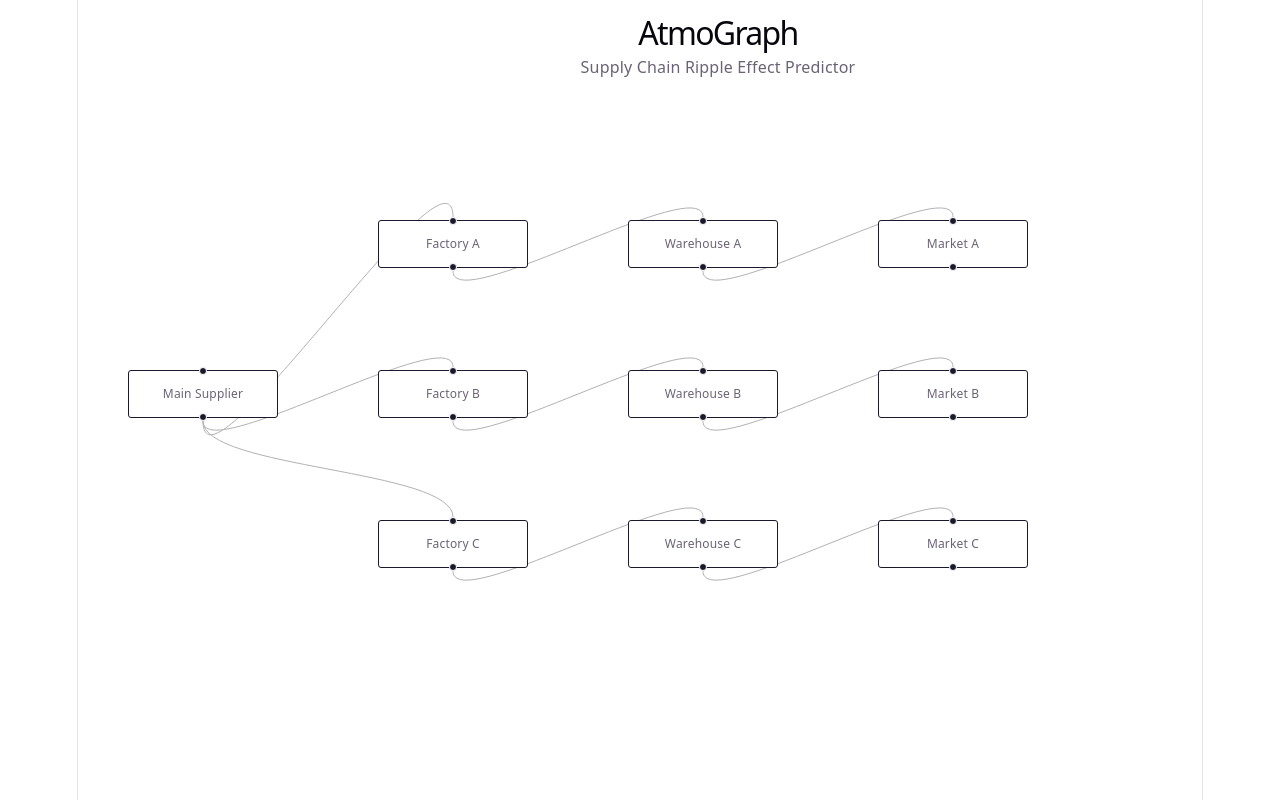
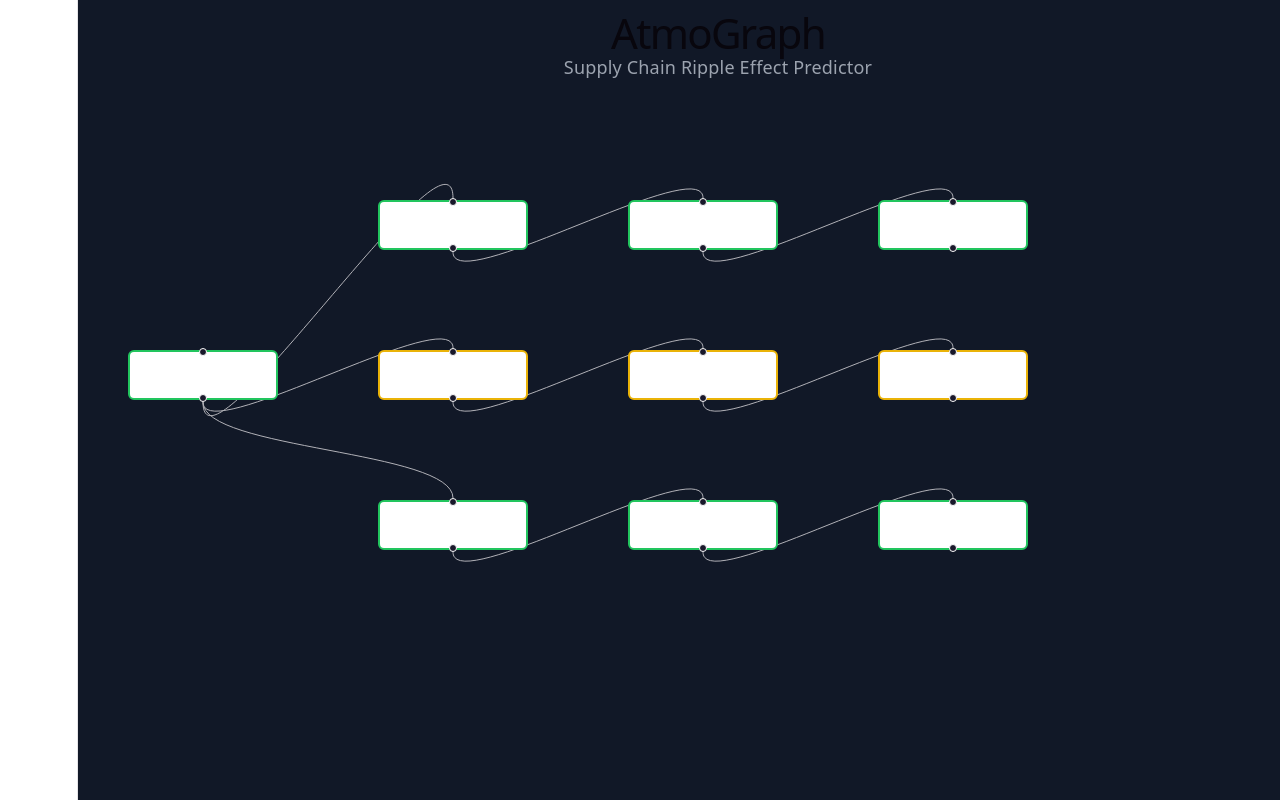
Before and after one commit to adityakokane-020/AtmoGraph, a React app in the folder frontend/: page / in a window 1280 px wide. Shown: the top 800 px of the page. Built offline with nearby package versions, Linux system fonts and the light colour scheme; the HTML template or start-up script is replaced by a standard one.

Commit message:
Add risk based node visualization

```diff
--- a/frontend/src/App.css
+++ b/frontend/src/App.css
@@ -1,51 +1,95 @@
+
 .app {
   width: 100vw;
   height: 100vh;
+  background: #111827;
+  color: white;
 }
 
+
 .header {
-  height: 120px;
-  padding: 20px 40px;
-  box-sizing: border-box;
+  text-align: center;
+  padding: 20px;
 }
 
 .header h1 {
   margin: 0;
-  font-size: 32px;
+  font-size: 42px;
 }
 
 .header p {
   margin-top: 8px;
-  font-size: 16px;
+  font-size: 18px;
+  color: #9ca3af;
 }
 
+
 .graph-container {
+  position: relative;
   width: 100%;
   height: calc(100vh - 120px);
 }
+
+
+.react-flow__node {
+  border: 2px solid transparent;
+  border-radius: 6px;
+  padding: 10px 20px;
+  font-weight: 500;
+}
+
+
+.react-flow__node.low-risk {
+  border-color: #22c55e;
+}
+
+.react-flow__node.medium-risk {
+  border-color: #eab308;
+}
+
+
+.react-flow__node.high-risk {
+  border-color: #ef4444;
+}
+
 .node-details {
   position: absolute;
   top: 20px;
   right: 20px;
-  width: 250px;
-  padding: 20px;
+  width: 260px;
+  padding: 25px;
   background: white;
-  border-radius: 10px;
-  box-shadow: 0 4px 15px rgba(0, 0, 0, 0.2);
+  color: #6b7280;
+  border-radius: 12px;
+  box-shadow: 0 10px 30px rgba(0, 0, 0, 0.3);
   z-index: 10;
 }
 
 .node-details h2 {
   margin-top: 0;
+  color: #6b7280;
+  text-align: center;
 }
 
 .node-details p {
-  margin: 10px 0;
+  margin: 12px 0;
+}
+
+.node-details strong {
+  color: #374151;
 }
 
 .node-details button {
-  padding: 8px 15px;
+  display: block;
+  margin: 20px auto 0;
+  padding: 10px 20px;
   border: none;
-  border-radius: 5px;
+  border-radius: 6px;
+  background: #6b7280;
+  color: white;
   cursor: pointer;
 }
+
+.node-details button:hover {
+  background: #374151;
+}
--- a/frontend/src/App.jsx
+++ b/frontend/src/App.jsx
@@ -175,6 +175,23 @@ const edges = [
   },
 ];
 
+const getRiskClass = (risk) => {
+  if (risk === "High") {
+    return "high-risk";
+  }
+
+  if (risk === "Medium") {
+    return "medium-risk";
+  }
+
+  return "low-risk";
+};
+
+const nodesWithRisk = nodes.map((node) => ({
+  ...node,
+  className: getRiskClass(node.data.risk),
+}));
+
 function App() {
   const [selectedNode, setSelectedNode] = useState(null);
 
@@ -191,7 +208,7 @@ function App() {
 
       <main className="graph-container">
         <ReactFlow
-          nodes={nodes}
+          nodes={nodesWithRisk}
           edges={edges}
           onNodeClick={handleNodeClick}
         />
```
